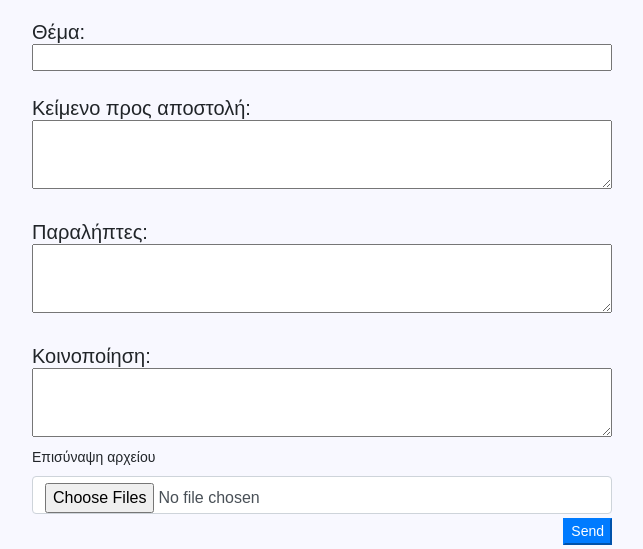
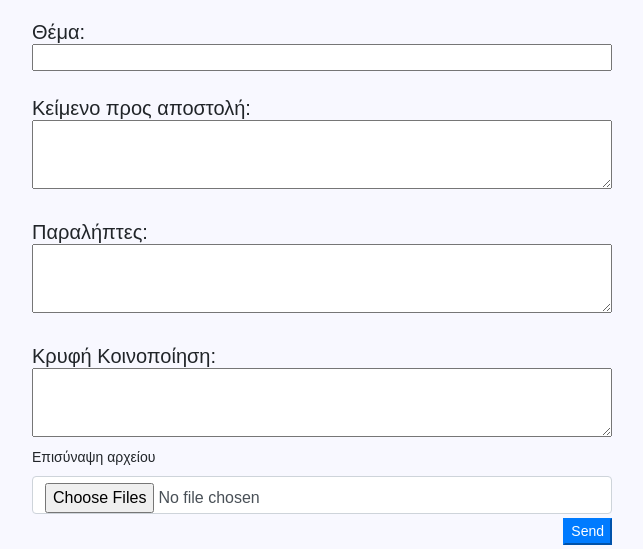
Before and after one commit to gtsakiri/mailattach, a Django app: page / in a window 1280 px wide. Shown: the part 43-592 px from the top of the page, without its empty margins (318-961 px from the left). Run offline with Django 3.2, Linux system fonts and the light colour scheme; data that the repository does not hold is empty; some libraries are stand-ins or nearby versions.

Commit message:
Commit OK!

```diff
--- a/mailacc/templates/mailacc/mailbox_list.html
+++ b/mailacc/templates/mailacc/mailbox_list.html
@@ -49,7 +49,7 @@
                <div class="row">
                     <div class="col">
                             <label for="multiBcc"> </label><!-- Add the label if you want -->
-                                <h5>Κοινοποίηση:</h5>
+                                <h5>Κρυφή Κοινοποίηση:</h5>
                              <textarea class="form-cotrol mb-1" rows="3"  id="multiBcc" name="multiBcc"></textarea>
                     </div>
                 </div>
```
